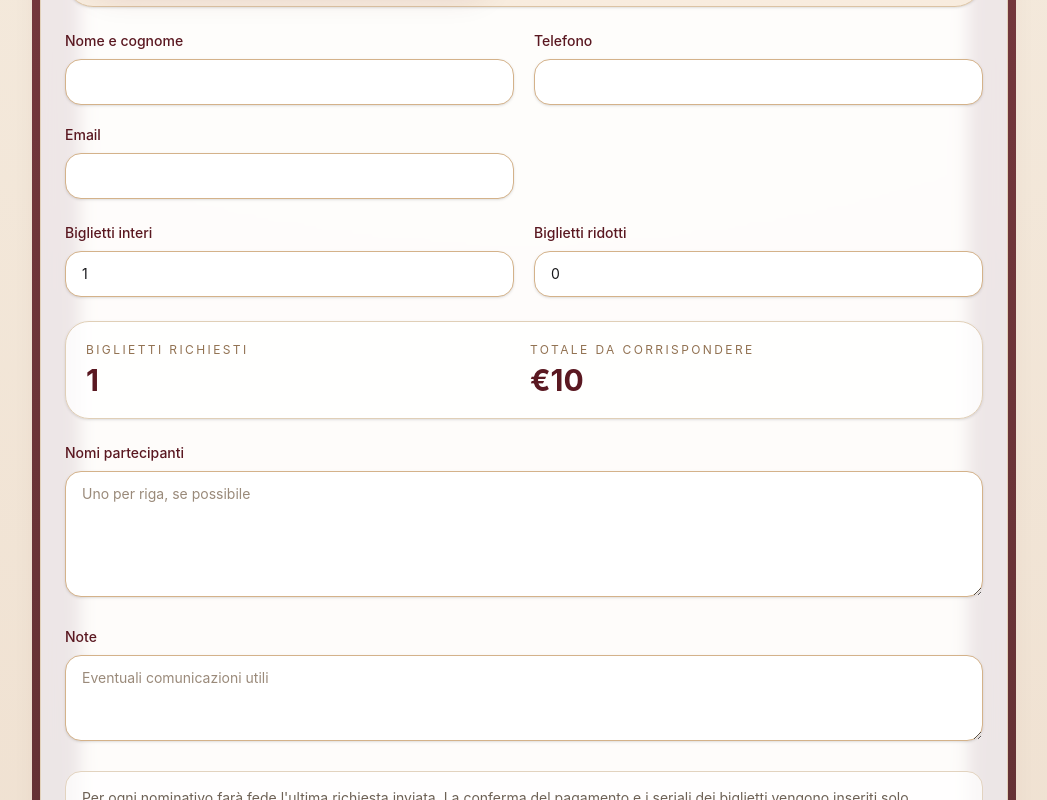
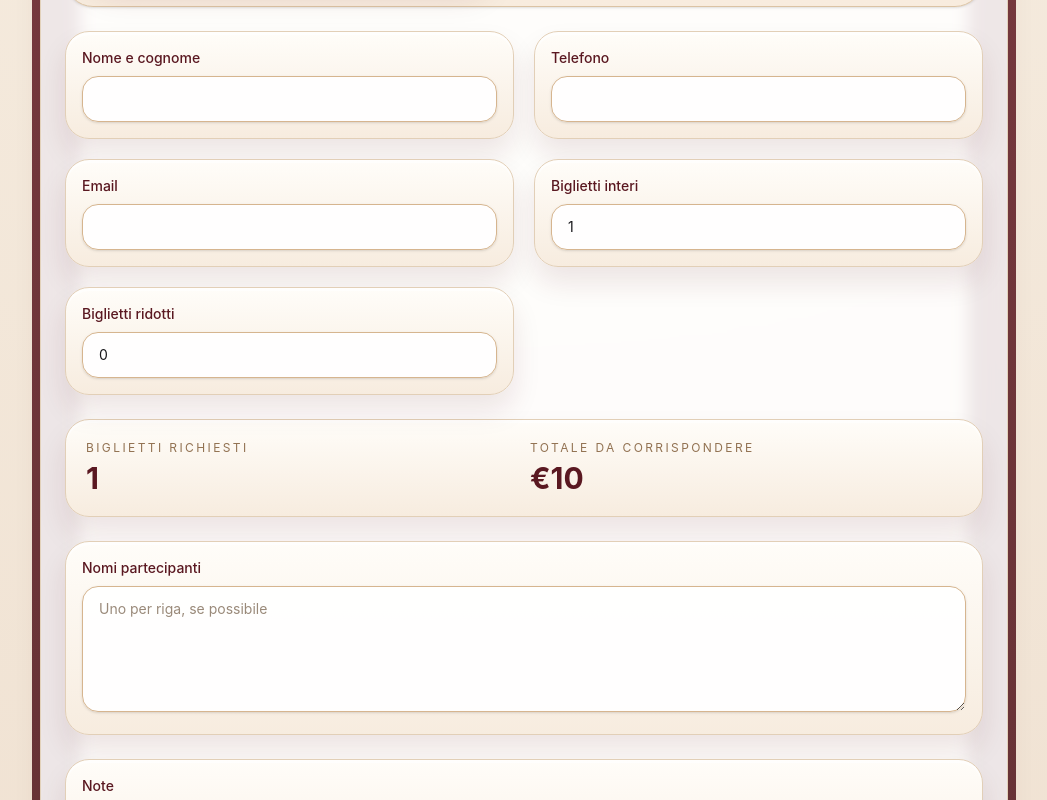
Before and after one commit to liberamint/biglietteria-teatro, a Next.js app: page /prenota in a window 1280 px wide. Shown: the part 1180-1980 px from the top of the page, without its empty margins (116-1163 px from the left). Built offline with nearby package versions, Linux system fonts and the light colour scheme; no server answers; the database is empty.

Commit message:
campi prenota effetto 3d

```diff
--- a/app/prenota/page.tsx
+++ b/app/prenota/page.tsx
@@ -177,6 +177,12 @@ export default function PrenotaPage() {
     await loadDisponibilita(showSlug);
   }
 
+  const fieldCardClass =
+    'rounded-[24px] border border-[#e2cfb7] bg-[linear-gradient(180deg,#fffdf9_0%,#f7ecdf_100%)] p-4 shadow-[0_16px_28px_rgba(90,24,33,0.10),0_3px_0_rgba(255,255,255,0.65)_inset]';
+
+  const fieldInputClass =
+    'bg-white/95 shadow-[0_10px_18px_rgba(90,24,33,0.08)] border-[#d6b58f]';
+
   return (
     <PageShell>
       <Container>
@@ -339,47 +345,49 @@ export default function PrenotaPage() {
                 </div>
 
                 <div className="grid gap-5 md:grid-cols-2">
-                  <div>
+                  <div className={fieldCardClass}>
                     <label className="mb-2 block text-sm font-medium text-[#5a1821]">
                       Nome e cognome
                     </label>
                     <Input
+                      className={fieldInputClass}
                       value={requesterName}
                       onChange={(e) => setRequesterName(e.target.value)}
                       required
                     />
                   </div>
 
-                  <div>
+                  <div className={fieldCardClass}>
                     <label className="mb-2 block text-sm font-medium text-[#5a1821]">
                       Telefono
                     </label>
                     <Input
+                      className={fieldInputClass}
                       value={phone}
                       onChange={(e) => setPhone(e.target.value)}
                       required
                     />
                   </div>
 
-                  <div>
+                  <div className={fieldCardClass}>
                     <label className="mb-2 block text-sm font-medium text-[#5a1821]">
                       Email
                     </label>
                     <Input
+                      className={fieldInputClass}
                       type="email"
                       value={email}
                       onChange={(e) => setEmail(e.target.value)}
                       required
                     />
                   </div>
-                </div>
 
-                <div className="grid gap-5 md:grid-cols-2">
-                  <div>
+                  <div className={fieldCardClass}>
                     <label className="mb-2 block text-sm font-medium text-[#5a1821]">
                       Biglietti interi
                     </label>
                     <Input
+                      className={fieldInputClass}
                       type="number"
                       min={0}
                       max={12}
@@ -388,11 +396,12 @@ export default function PrenotaPage() {
                     />
                   </div>
 
-                  <div>
+                  <div className={fieldCardClass}>
                     <label className="mb-2 block text-sm font-medium text-[#5a1821]">
                       Biglietti ridotti
                     </label>
                     <Input
+                      className={fieldInputClass}
                       type="number"
                       min={0}
                       max={12}
@@ -402,7 +411,7 @@ export default function PrenotaPage() {
                   </div>
                 </div>
 
-                <div className="rounded-3xl border border-[#e0cfb7] bg-white/80 p-5 shadow-sm">
+                <div className="rounded-[24px] border border-[#e2cfb7] bg-[linear-gradient(180deg,#fffdf9_0%,#f7ecdf_100%)] p-5 shadow-[0_18px_30px_rgba(90,24,33,0.10),0_3px_0_rgba(255,255,255,0.65)_inset]">
                   <div className="grid gap-3 md:grid-cols-2">
                     <div>
                       <div className="text-xs uppercase tracking-[0.2em] text-[#927252]">
@@ -424,11 +433,12 @@ export default function PrenotaPage() {
                   </div>
                 </div>
 
-                <div>
+                <div className={fieldCardClass}>
                   <label className="mb-2 block text-sm font-medium text-[#5a1821]">
                     Nomi partecipanti
                   </label>
                   <Textarea
+                    className={fieldInputClass}
                     rows={5}
                     value={participantNames}
                     onChange={(e) => setParticipantNames(e.target.value)}
@@ -436,11 +446,12 @@ export default function PrenotaPage() {
                   />
                 </div>
 
-                <div>
+                <div className={fieldCardClass}>
                   <label className="mb-2 block text-sm font-medium text-[#5a1821]">
                     Note
                   </label>
                   <Textarea
+                    className={fieldInputClass}
                     rows={3}
                     value={notes}
                     onChange={(e) => setNotes(e.target.value)}
```
